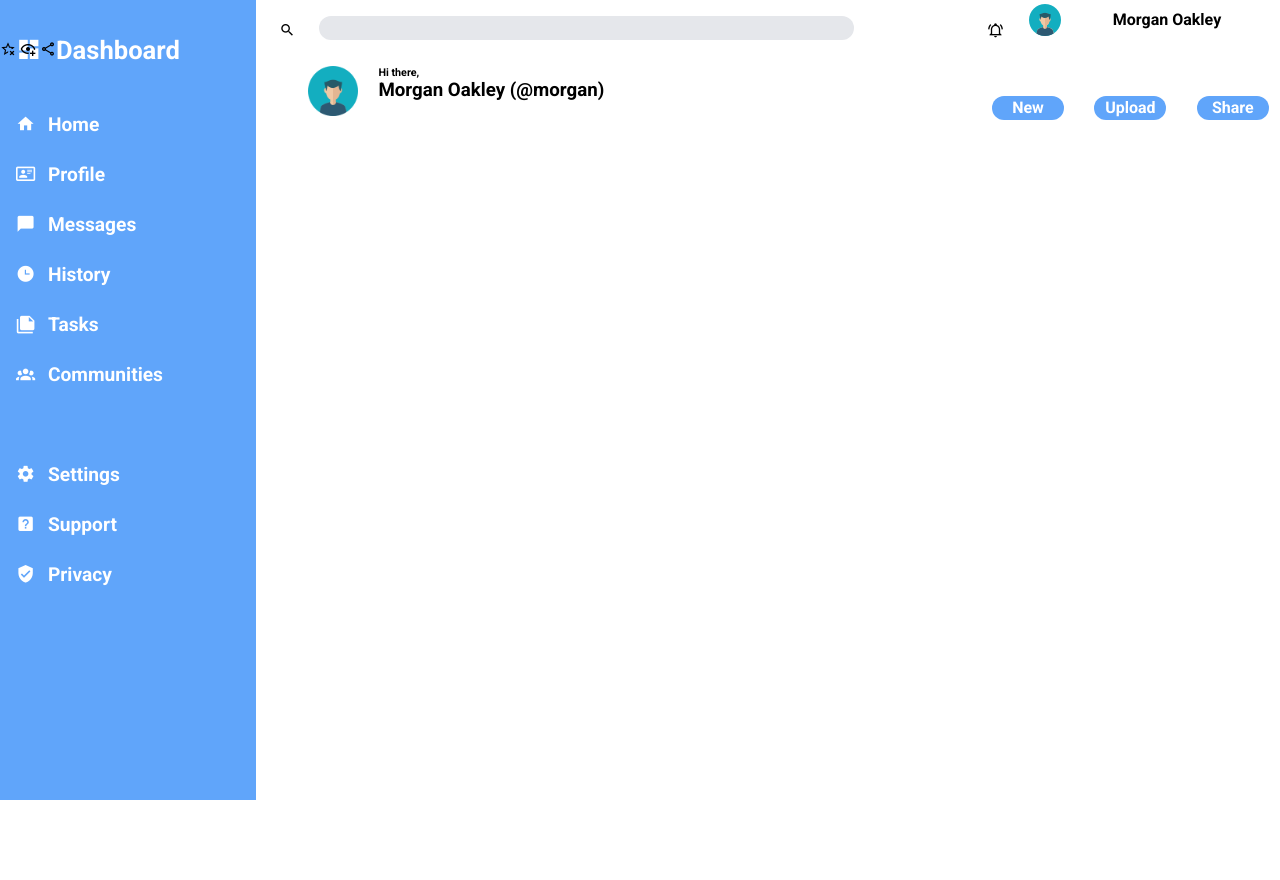
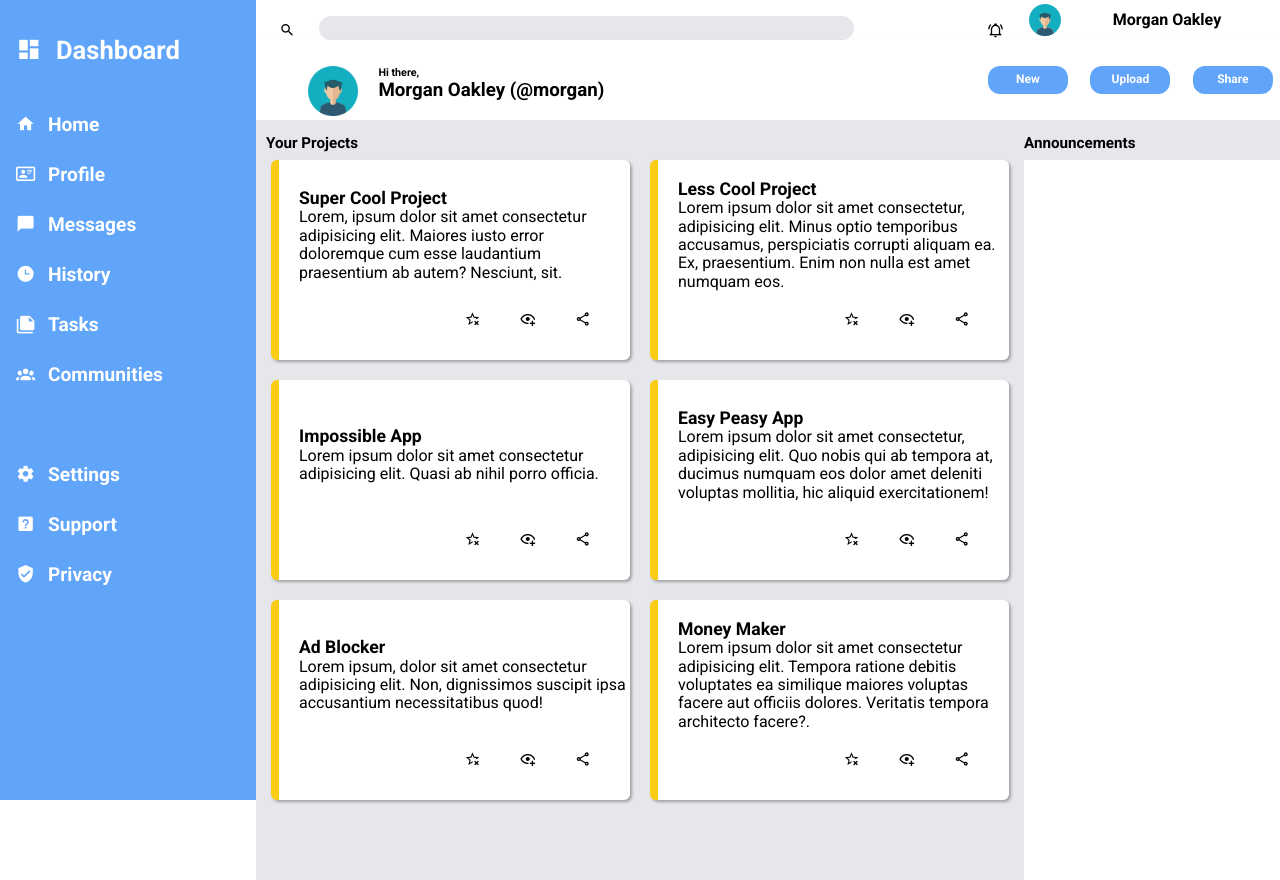
Before and after one commit to DebakeDSP94/dashboard, a plain HTML site: page index.html in a window 1280 px wide. Before the commit the page ends 800 px from the top, so only its background shows below. Drawn offline with Linux system fonts and the light colour scheme; a script that the page names is missing.

Commit message:
got the center cards displaying properly

```diff
--- a/index.html
+++ b/index.html
@@ -105,19 +105,117 @@
 					<a href="#"><button>Share</button></a>
 				</div>
 			</div>
+			<div class="title-line">
+				<p class="p1">Your Projects</p>
+				<p class="p2">Announcements</p>
+			</div>
 			<div class="card-container">
 				<div class="card card-1">
-					<span class="mdi mdi-star-remove-outline project-icon"></span>
-					<span class="mdi mdi-eye-plus-outline project-icon"></span>
-					<span
-						class="mdi mdi-share-variant-outline yshape project-icon"
-					></span>
+					<div class="card-main">
+						<span class="card-header">Super Cool Project <br /></span>
+						<span>
+							Lorem, ipsum dolor sit amet consectetur adipisicing elit. Maiores
+							iusto error doloremque cum esse laudantium praesentium ab autem?
+							Nesciunt, sit.
+						</span>
+					</div>
+					<div class="icon-row">
+						<span></span>
+						<span class="mdi mdi-star-remove-outline project-icon1"></span>
+						<span class="mdi mdi-eye-plus-outline project-icon2"></span>
+						<span
+							class="mdi mdi-share-variant-outline yshape project-icon3"
+						></span>
+					</div>
 				</div>
-				<div class="card card-2"></div>
-				<div class="card card-3"></div>
-				<div class="card card-4"></div>
-				<div class="card"></div>
-				<div class="card"></div>
+				<div class="card card-2">
+					<div class="card-main">
+						<span class="card-header">Less Cool Project <br /></span>
+						<span>
+							Lorem ipsum dolor sit amet consectetur, adipisicing elit. Minus
+							optio temporibus accusamus, perspiciatis corrupti aliquam ea. Ex,
+							praesentium. Enim non nulla est amet numquam eos.
+						</span>
+					</div>
+					<div class="icon-row">
+						<span></span>
+						<span class="mdi mdi-star-remove-outline project-icon1"></span>
+						<span class="mdi mdi-eye-plus-outline project-icon2"></span>
+						<span
+							class="mdi mdi-share-variant-outline yshape project-icon3"
+						></span>
+					</div>
+				</div>
+				<div class="card card-3">
+					<div class="card-main">
+						<span class="card-header">Impossible App<br /></span>
+						<span>
+							Lorem ipsum dolor sit amet consectetur adipisicing elit. Quasi ab
+							nihil porro officia.
+						</span>
+					</div>
+					<div class="icon-row">
+						<span></span>
+						<span class="mdi mdi-star-remove-outline project-icon1"></span>
+						<span class="mdi mdi-eye-plus-outline project-icon2"></span>
+						<span
+							class="mdi mdi-share-variant-outline yshape project-icon3"
+						></span>
+					</div>
+				</div>
+				<div class="card card-4">
+					<div class="card-main">
+						<span class="card-header">Easy Peasy App<br /></span>
+						<span>
+							Lorem ipsum dolor sit amet consectetur, adipisicing elit. Quo
+							nobis qui ab tempora at, ducimus numquam eos dolor amet deleniti
+							voluptas mollitia, hic aliquid exercitationem!
+						</span>
+					</div>
+					<div class="icon-row">
+						<span></span>
+						<span class="mdi mdi-star-remove-outline project-icon1"></span>
+						<span class="mdi mdi-eye-plus-outline project-icon2"></span>
+						<span
+							class="mdi mdi-share-variant-outline yshape project-icon3"
+						></span>
+					</div>
+				</div>
+				<div class="card card-5">
+					<div class="card-main">
+						<span class="card-header">Ad Blocker<br /></span>
+						<span>
+							Lorem ipsum, dolor sit amet consectetur adipisicing elit. Non,
+							dignissimos suscipit ipsa accusantium necessitatibus quod!
+						</span>
+					</div>
+					<div class="icon-row">
+						<span></span>
+						<span class="mdi mdi-star-remove-outline project-icon1"></span>
+						<span class="mdi mdi-eye-plus-outline project-icon2"></span>
+						<span
+							class="mdi mdi-share-variant-outline yshape project-icon3"
+						></span>
+					</div>
+				</div>
+				<div class="card card-6">
+					<div class="card-main">
+						<span class="card-header">Money Maker<br /></span>
+						<span>
+							Lorem ipsum dolor sit amet consectetur adipisicing elit. Tempora
+							ratione debitis voluptates ea similique maiores voluptas facere
+							aut officiis dolores. Veritatis tempora architecto facere?.
+						</span>
+					</div>
+					<div class="icon-row">
+						<span></span>
+						<span class="mdi mdi-star-remove-outline project-icon1"></span>
+						<span class="mdi mdi-eye-plus-outline project-icon2"></span>
+						<span
+							class="mdi mdi-share-variant-outline yshape project-icon3"
+						></span>
+					</div>
+				</div>
 			</div>
 			<div class="right-bar">
 				<div class="announcements">
@@ -135,6 +233,3 @@
 		</div>
 	</body>
 </html>
-<a href="https://www.flaticon.com/free-icons/boy" title="boy icons"
-	>Boy icons created by Freepik - Flaticon</a
->
--- a/style.css
+++ b/style.css
@@ -15,10 +15,10 @@ body {
 
 .container {
 	width: 100vw;
-	height: 100%;
+	height: 100vh;
 	display: grid;
 	grid-template-columns: 1fr 3fr 1fr;
-	grid-template-rows: 40px 80px 20px 1fr;
+	grid-template-rows: 40px 80px 40px 1fr;
 }
 
 .sidebar {
@@ -130,6 +130,7 @@ a {
 	grid-column: 2 / 4;
 	grid-row: 2 / 3;
 	grid-template-columns: 1fr 6fr 1fr 1fr 1fr;
+	box-shadow: rgba(0, 0, 0, 0.3) 2px 2px 3px;
 }
 
 .lg-icon {
@@ -152,17 +153,86 @@ h3 {
 }
 
 .button-container {
-	align-self: end;
+	align-self: center;
 	justify-self: center;
+	font-size: 12px;
 }
 
 button {
-	width: 4.5rem;
-	height: 1.5rem;
+	width: 5rem;
+	height: 1.8rem;
 	border-radius: 0.75rem;
 	background-color: #60a5fa;
 	color: white;
-	font-size: 10px;
+	font-size: 8px;
 	font-weight: 700;
 	border: none;
 }
+
+.title-line {
+	grid-column: 2 / 4;
+	grid-row: 3 / 4;
+	background-color: #e5e7eb;
+	display: grid;
+	grid-template-columns: 3fr 1fr;
+	font-weight: 600;
+	font-size: 0.95rem;
+}
+
+.p1 {
+	grid-column: 1 / 2;
+	margin-left: 10px;
+}
+
+.p2 {
+	grid-column: 2 / 3;
+}
+
+.card-container {
+	display: grid;
+	grid-column: 2 / 3;
+	grid-template-columns: 1fr 1fr;
+	grid-template-rows: 1fr 1fr 1fr 60px;
+	gap: 20px;
+	background-color: #e5e7eb;
+}
+
+.card-1,
+.card-3,
+.card-5 {
+	margin-left: 15px;
+}
+
+.card-2,
+.card-4,
+.card-6 {
+	margin-right: 15px;
+}
+.card {
+	background-color: white;
+	height: 200px;
+	border-radius: 6px;
+	justify-items: left;
+	padding-left: 20px;
+	border-left: 8px solid #facc15;
+	box-shadow: rgba(0, 0, 0, 0.3) 2px 2px 3px;
+	display: grid;
+	grid-template-rows: 3fr 1fr;
+	align-self: top;
+}
+
+.card-header {
+	font-size: 1.1rem;
+	font-weight: 700;
+}
+
+.card-main {
+	align-self: center;
+}
+
+.icon-row {
+	display: grid;
+	width: 100%;
+	justify-content: end;
+	grid-template-columns: 3fr 1fr 1fr 1fr;
+}
```
